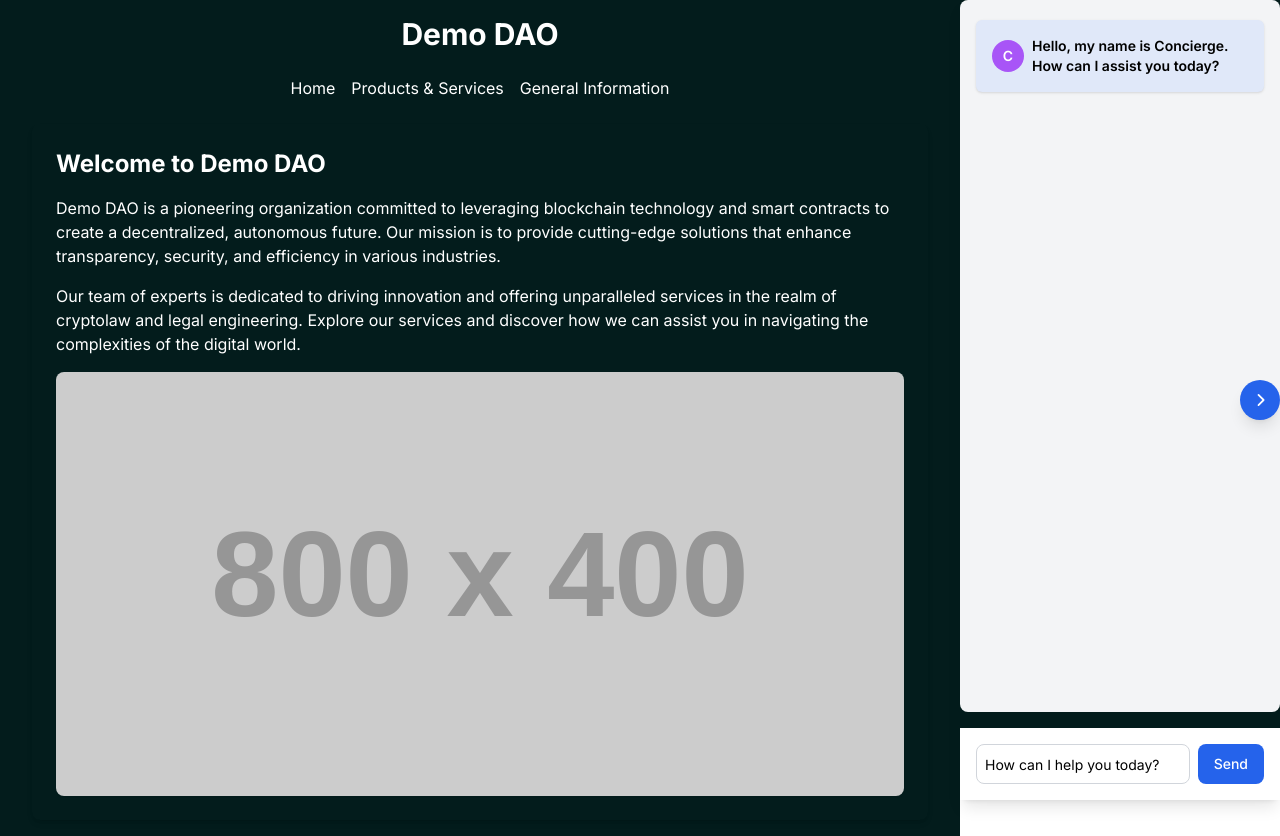
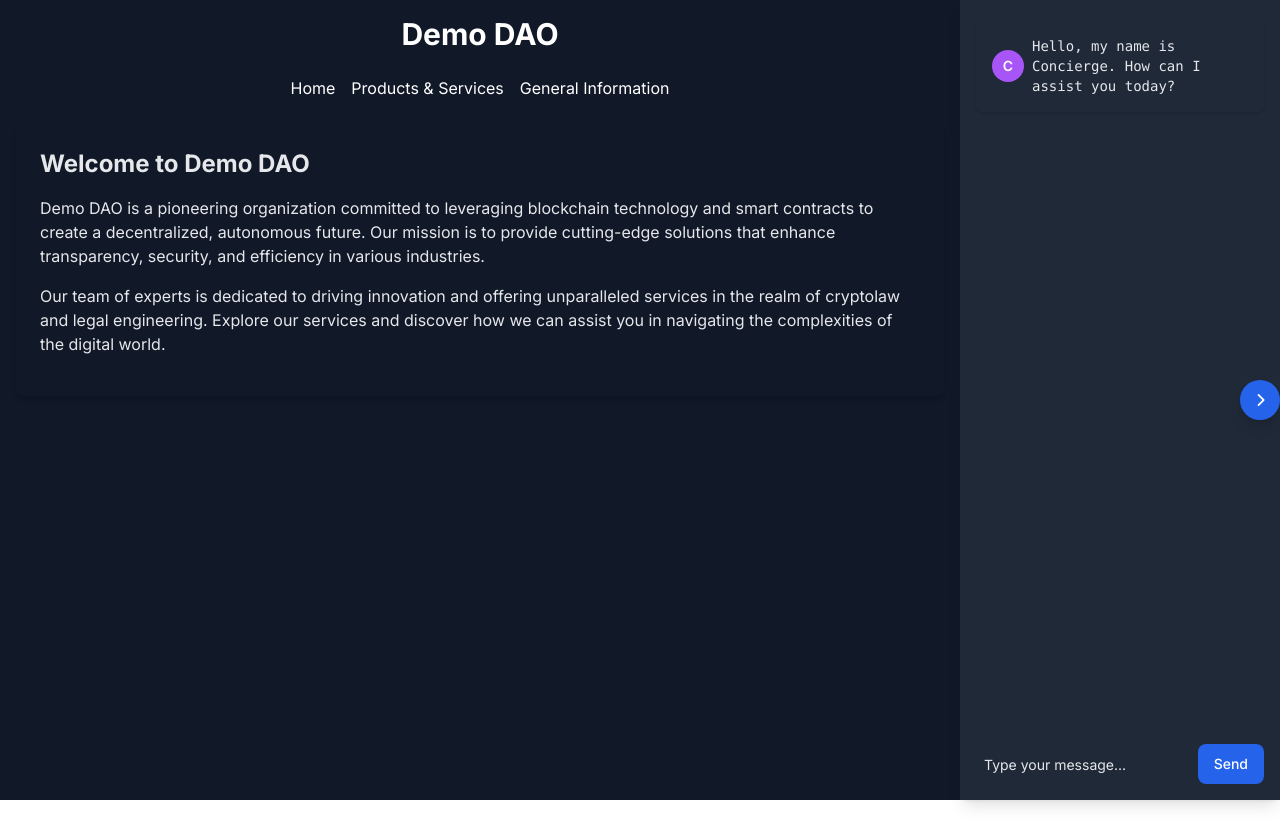
Before and after one commit to Concierge-Legal/concierge-live, a Next.js app: page /demo in a window 1280 px wide. Both pictures are taken after a click on the button 1260 px from the left and 400 px from the top of the page. After the commit the page ends 800 px from the top, so only its background shows below. Built offline with nearby package versions, Linux system fonts and the light colour scheme.

Commit message:
sickening

```diff
--- a/components/chat/chatBlocks.tsx
+++ b/components/chat/chatBlocks.tsx
@@ -1,13 +1,8 @@
 import React from 'react';
-import { useState, useRef, useEffect } from 'react';
-import Image from 'next/image';
-import dynamic from 'next/dynamic';
-
 import { useChatContext } from './chatContext';
 import { useStreaming } from '../../lib/hooks/useStreaming';
 import { StreamingType, SpeakerType } from '../../lib/types';
 import ReactMarkdown from 'react-markdown';
-
 
 interface ChatBlockProps {
   content: string;
@@ -15,6 +10,7 @@ interface ChatBlockProps {
   speaker: SpeakerType;
   blockId: string;
 }
+
 export const ChatBlock: React.FC<ChatBlockProps> = ({ content, streamingType, speaker, blockId }) => {
   const { currentlyStreamingBlockId } = useChatContext();
   const displayContent = useStreaming(content, streamingType);
@@ -22,29 +18,21 @@ export const ChatBlock: React.FC<ChatBlockProps> = ({ content, streamingType, sp
   const loadingComponent = currentlyStreamingBlockId === blockId ? <Bouncy /> : null;
 
   const backgroundColors = {
-        [SpeakerType.user]: "bg-[#D6E6F2]", // Light blue for user
-        [SpeakerType.concierge]: "bg-[#E0E8F9]", // Light indigo for concierge
-        [SpeakerType.abe]: "bg-[#E9D8FD]", // Light purple for Abe
+    [SpeakerType.user]: "bg-gray-700", // Dark gray for user
+    [SpeakerType.concierge]: "bg-gray-800", // Darker gray for concierge
+    [SpeakerType.abe]: "bg-gray-900", // Even darker gray for Abe
   };
 
   const textColors = {
-        [SpeakerType.user]: "text-black",
-        [SpeakerType.concierge]: "text-black",
-        [SpeakerType.abe]: "text-black",
+    [SpeakerType.user]: "text-gray-200",
+    [SpeakerType.concierge]: "text-gray-200",
+    [SpeakerType.abe]: "text-gray-200",
   };
-
-	const iconSrc = {
-		//[SpeakerType.assistant]: "/path/to/userIcon.png", // Replace with actual path
-		[SpeakerType.concierge]: "/logo/blacklogo.png",   // Replace with actual path
-		[SpeakerType.abe]: "/logo/ASKABELOGO.png",        // Replace with actual path
-		[SpeakerType.user]: "/fake.png"
-	};
-
 
   const placeholderIcons = {
     [SpeakerType.concierge]: <ConciergeIconPlaceholder />,
     [SpeakerType.abe]: <AbeIconPlaceholder />,
-		[SpeakerType.user]: <UserIconPlaceholder />
+    [SpeakerType.user]: <UserIconPlaceholder />,
   };
 
   return (
@@ -52,7 +40,7 @@ export const ChatBlock: React.FC<ChatBlockProps> = ({ content, streamingType, sp
       <div className="mr-2">
         {placeholderIcons[speaker]}
       </div>
-            <div className={`flex-1 ${textColors[speaker]} text-sm font-semibold`}>
+      <div className={`flex-1 ${textColors[speaker]} text-sm font-mono`}>
         <ReactMarkdown>
           {displayContent}
         </ReactMarkdown>
@@ -62,8 +50,6 @@ export const ChatBlock: React.FC<ChatBlockProps> = ({ content, streamingType, sp
   );
 };
 
-
-// This is dumb and needs to be nuked
 export const Bouncy = () => {
   return (
     <div className="flex justify-left items-left">
@@ -72,9 +58,7 @@ export const Bouncy = () => {
         <div className="cube"><div className="cube__inner"></div></div>
         <div className="cube"><div className="cube__inner"></div></div>
       </div>
-
-			<style>
-				{`
+      <style jsx>{`
         .container {
           --uib-size: 20px;
           --uib-color: blue;
@@ -114,7 +98,7 @@ export const Bouncy = () => {
           }
         }
         .cube:nth-child(3) {
-			  animation-delay: calc(var(--uib-speed) * -0.2);
+          animation-delay: calc(var (--uib-speed) * -0.2);
 
           .cube__inner {
             animation-delay: calc(var(--uib-speed) * -0.2);
@@ -176,11 +160,11 @@ export const Bouncy = () => {
             transform: scaleY(0.8) scaleX(1.2);
           }
         }
-		  `}
-			</style>
+      `}</style>
     </div>
   );
 };
+
 export const ConciergeIconPlaceholder: React.FC = () => {
   return (
     <div className="flex items-center justify-center h-8 w-8 bg-purple-500 text-white text-sm font-semibold rounded-full">
@@ -196,6 +180,7 @@ export const AbeIconPlaceholder: React.FC = () => {
     </div>
   );
 };
+
 export const UserIconPlaceholder: React.FC = () => {
   return (
     <div className="flex items-center justify-center h-8 w-8 bg-blue-500 text-white text-sm font-semibold rounded-full">
--- a/components/chat/contentQueue.tsx
+++ b/components/chat/contentQueue.tsx
@@ -1,10 +1,6 @@
 import React from 'react';
-import { ContentBlock, ContentType, StreamingType } from "../../lib/types";
+import { ContentBlock } from "../../lib/types";
 import { ChatBlock } from "./chatBlocks";
-
-
-
-
 
 interface ContentQueueProps {
   items: ContentBlock[];
@@ -13,7 +9,7 @@ interface ContentQueueProps {
 const ContentQueue: React.FC<ContentQueueProps> = ({ items }) => {
   const renderContentBlock = (item: ContentBlock) => {
     // Extract speaker from item, or default to assistant
-      const speaker = item.speaker || 'concierge'; // You may need to adjust this line depending on how you determine the speaker
+    const speaker = item.speaker || 'concierge'; // Adjust this line based on how you determine the speaker
 
     // Determine alignment based on speaker
     const justifyClass = speaker === 'user' ? 'justify-end' : 'justify-start';
@@ -21,7 +17,7 @@ const ContentQueue: React.FC<ContentQueueProps> = ({ items }) => {
     return (
       <div className={`flex w-full ${justifyClass} my-1`} key={item.blockId}>
         {/* Use the ChatBlock for all content types and spread the item props */}
-          <ChatBlock {...item} />
+        <ChatBlock {...item}  />
       </div>
     );
   };
--- a/components/chatWindow.tsx
+++ b/components/chatWindow.tsx
@@ -222,23 +222,22 @@ export default function Chat() {
     showLoadingIcon,
   }}
 >
-      <div className="flex-shrink-0 overflow-x-hidden bg-token-sidebar-surface-primary h-full">
-        <div className="flex h-screen min-h-0 flex-col">
-          <div className="overflow-y-auto flex-grow p-4 rounded-lg bg-gray-100">
+  <div className="flex-shrink-0 overflow-x-hidden h-full bg-gray-900 text-gray-200">
+    <div className="flex bg-gray-800 h-screen min-h-0 flex-col">
+      <div className="overflow-y-auto flex-grow p-4  rounded-lg">
         <ContentQueue items={contentBlocks} />
       </div>
-          <form className="flex gap-2 mt-4 p-4 bg-white" onSubmit={submitMessage}>
+      <form className="flex items-center p-4 " onSubmit={submitMessage}>
         <Input
           disabled={status !== "awaiting_message"}
-              className="flex-1 p-2 rounded-lg focus:outline-none focus:border-accent focus:ring-1 border-gray-300"
+          className="flex-1 p-2 text-gray-200 border-none focus:outline-none focus:ring-0"
           value={input}
-              placeholder="How can I help you today?"
+          placeholder="Type your message..."
           onChange={handleInputChange}
         />
         <Button
           type="submit"
-              color="primary"
-              className="px-4 py-2 rounded-lg bg-blue-600 text-white"
+          className="ml-2 px-4 py-2 bg-blue-600 text-white rounded-lg"
           disabled={status !== "awaiting_message"}
         >
           Send
@@ -248,5 +247,6 @@ export default function Chat() {
   </div>
 </ChatContextProvider>
 
+
   );
 }
--- a/components/embeddedWebsite.tsx
+++ b/components/embeddedWebsite.tsx
@@ -5,6 +5,7 @@ import { ChevronRightIcon, ChevronLeftIcon } from '@heroicons/react/20/solid'
 
 const EmbeddedWebsite: React.FC = () => {
   const [currentPage, setCurrentPage] = useState('home');
+  const [isChatOpen, setIsChatOpen] = useState(false);
 
   const renderPage = () => {
     switch (currentPage) {
@@ -18,29 +19,29 @@ const EmbeddedWebsite: React.FC = () => {
         return <HomePage />;
     }
   };
-  const [isChatOpen, setIsChatOpen] = useState(false);
 
   const toggleChat = () => {
     setIsChatOpen(!isChatOpen);
   };
+
   return (
     <div className="relative z-0 flex h-full w-full overflow-hidden">
-	<div className={`flex min-h-screen bg-[#031C1C] transition-all duration-300 ${isChatOpen ? 'w-3/4' : 'w-full'}`}>
+      <div className={`flex min-h-screen bg-gray-900 transition-all duration-300 ${isChatOpen ? 'w-3/4' : 'w-full'}`}>
         <div className="flex flex-col w-full">
-		<header className="bg-[#031C1C] text-white p-4 text-center">
+          <header className=" text-white p-4 text-center">
             <h1 className="text-3xl font-bold">Demo DAO</h1>
           </header>
-		<nav className="bg-[#031C1C] text-white p-2 flex justify-center space-x-4">
+          <nav className=" text-white p-2 flex justify-center space-x-4">
             <button onClick={() => setCurrentPage('home')} className="hover:underline">Home</button>
             <button onClick={() => setCurrentPage('products')} className="hover:underline">Products & Services</button>
             <button onClick={() => setCurrentPage('info')} className="hover:underline">General Information</button>
           </nav>
-		<main className="p-4 flex-grow">
+          <main className="p-4 flex-grow bg-gray-900 text-gray-200">
             {renderPage()}
           </main>
         </div>
       </div>
-	<div className={`fixed top-0 right-0 h-screen bg-[#031C1C] shadow-lg transition-transform duration-300 ${isChatOpen ? 'transform translate-x-0 w-1/4' : 'transform translate-x-full w-0'}`}>
+      <div className={`fixed top-0 right-0 h-screen  shadow-lg transition-transform duration-300 ${isChatOpen ? 'transform translate-x-0 w-1/4' : 'transform translate-x-full w-0'}`}>
         {isChatOpen && <ChatWindow />}
       </div>
       <div className={`fixed top-1/2 right-0 transform -translate-y-1/2 transition-all duration-300 ${isChatOpen ? 'w-10 h-10' : 'w-10 h-10'}`}>
@@ -53,23 +54,23 @@ const EmbeddedWebsite: React.FC = () => {
 };
 
 const HomePage: React.FC = () => (
-  <div className="max-w-4xl text-white mx-auto p-6 rounded-lg shadow-md">
+  <div className="max-w-screen mx-auto p-6 text-gray-200 rounded-lg shadow-md">
     <h2 className="text-2xl font-bold mb-4">Welcome to Demo DAO</h2>
     <p className="mb-4">Demo DAO is a pioneering organization committed to leveraging blockchain technology and smart contracts to create a decentralized, autonomous future. Our mission is to provide cutting-edge solutions that enhance transparency, security, and efficiency in various industries.</p>
     <p className="mb-4">Our team of experts is dedicated to driving innovation and offering unparalleled services in the realm of cryptolaw and legal engineering. Explore our services and discover how we can assist you in navigating the complexities of the digital world.</p>
-    <img src="https://via.placeholder.com/800x400" alt="Demo DAO" className="w-full h-auto mt-4 rounded-lg shadow-sm" />
+    {/* <img src="https://via.placeholder.com/800x400" alt="Demo DAO" className="w-full h-auto mt-4 rounded-lg shadow-sm" /> */}
   </div>
 );
 
 const ProductsPage: React.FC = () => (
-  <div className="max-w-4xl mx-auto text-white p-6 rounded-lg shadow-md">
+  <div className="max-w-screen mx-auto p-6 text-gray-200 rounded-lg shadow-md">
     <h2 className="text-2xl font-bold mb-4">Our Products & Services</h2>
     <p className="mb-4">At Demo DAO, we offer a comprehensive range of products and services designed to meet the needs of our diverse clientele. From blockchain legal dynamics to AI-driven contract systems, our solutions are tailored to provide exceptional value and support.</p>
     <ul className="space-y-4">
       {productFiles.map(product => (
-        <li key={product.id} className="p-4 border border-green-700 bg-[#084949] text-white-200 rounded-lg shadow-sm">
+        <li key={product.id} className="p-4 border border-teal-700 bg-gray-700 text-gray-200 rounded-lg shadow-sm">
           <h3 className="text-xl font-semibold">{product.name}</h3>
-          <p className="text-gray-700">{product.description}</p>
+          <p className="text-gray-400">{product.description}</p>
           <ul className="mt-2 space-y-1">
             {product.servicesOffered.map(service => (
               <li key={service.name}>
@@ -87,7 +88,7 @@ const ProductsPage: React.FC = () => (
 );
 
 const InfoPage: React.FC = () => (
-  <div className="max-w-4xl mx-auto text-white p-6 rounded-lg shadow-md">
+  <div className="max-w-screen mx-auto p-6 text-gray-200 rounded-lg shadow-md">
     <h2 className="text-2xl font-bold mb-4">General Information</h2>
     <p className="mb-4">Demo DAO is an innovative leader in the field of decentralized autonomous organizations. We strive to empower businesses and individuals by providing robust legal frameworks and advanced technological solutions.</p>
     <p className="mb-4">Our services include:</p>
@@ -98,7 +99,7 @@ const InfoPage: React.FC = () => (
       <li>Regulatory Compliance and Strategy Development</li>
     </ul>
     <p className="mb-4">Our goal is to make blockchain technology accessible and beneficial for everyone. We are committed to maintaining the highest standards of integrity, transparency, and excellence in all our endeavors.</p>
-    <img src="https://via.placeholder.com/800x400" alt="General Information" className="w-full h-auto mt-4 rounded-lg shadow-sm" />
+    {/* <img src="https://via.placeholder.com/800x400" alt="General Information" className="w-full h-auto mt-4 rounded-lg shadow-sm" /> */}
   </div>
 );
 
```
Lines whose indentation alone changed are shown as unchanged.
